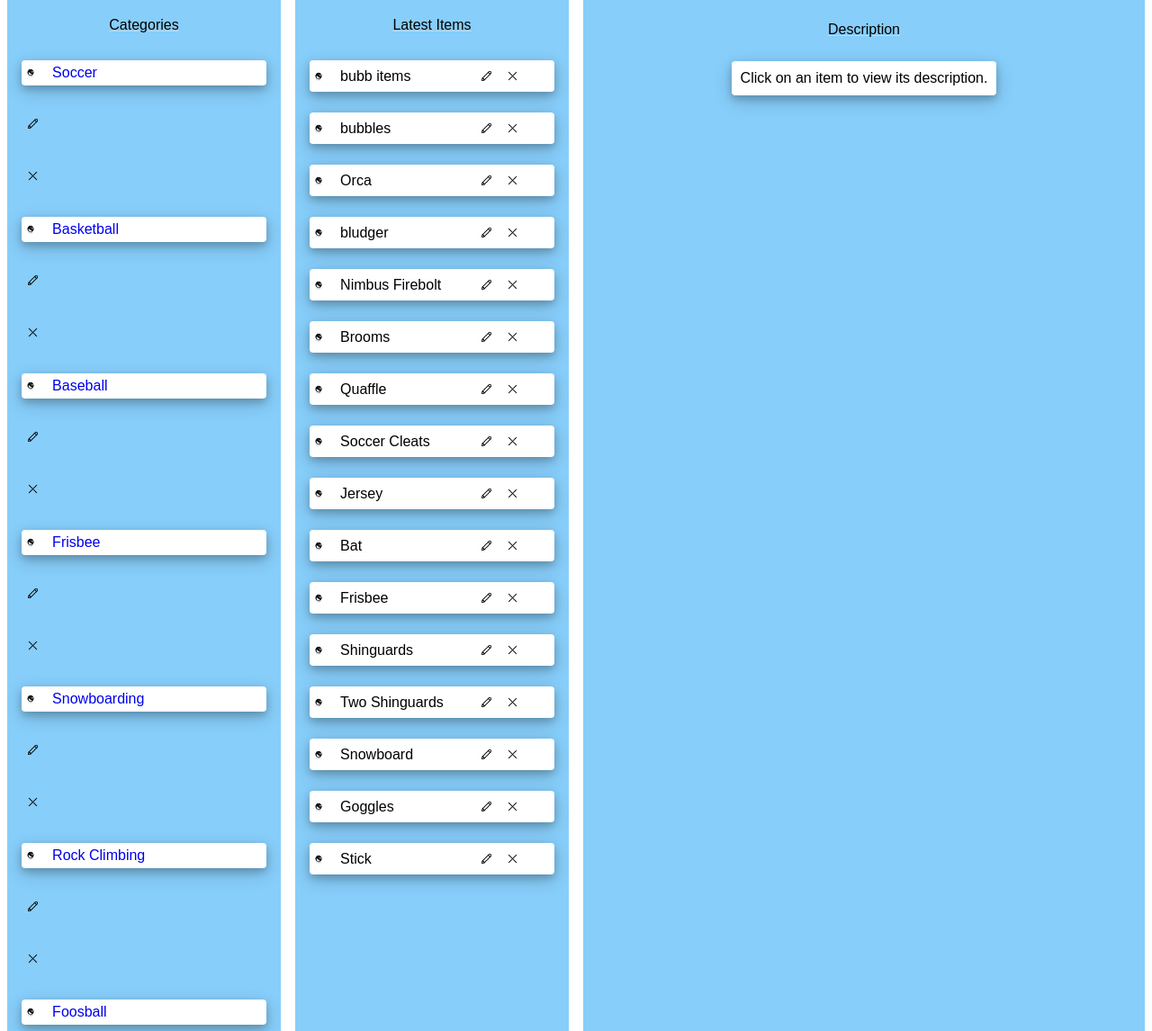
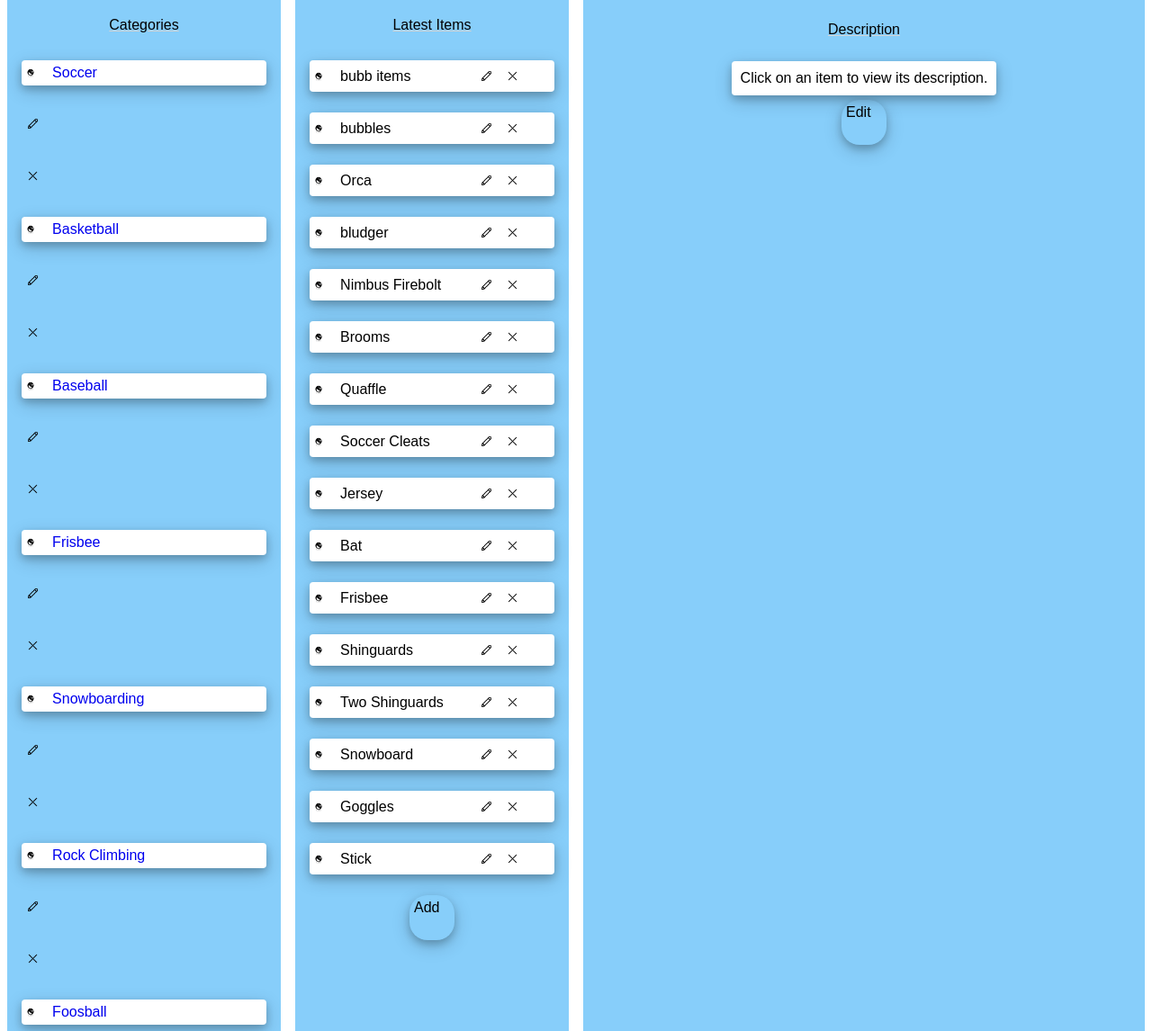
Before and after one commit to moe-elsadig/FSND-P2, a Flask app: page / in a window 1280 px wide. Shown: the part 199-1345 px from the top of the page at 90% size. Run offline with Flask 2, Linux system fonts and the light colour scheme; parts of the project's set-up code (start-up, migrations or seed data) failed here and were passed over.

Commit message:
added button placeholders for adding/editing a section

```diff
--- a/vagrant/templates/catalogue.html
+++ b/vagrant/templates/catalogue.html
@@ -44,6 +44,7 @@
             </a>
           </a>
         {% endfor %}
+        <div class="sec_btn">Add</div>
       </div>
       <div class="item_list_sec list">
         <div class="sec_title">Latest Items</div>
@@ -55,12 +56,14 @@
             <img src="/vagrant/images/icons8-delete-100.png" alt="delete" class="list_item_btn">
           </a>
         {% endfor %}
+        <div class="sec_btn">Add</div>
       </div>
       <div class="item_desc_sec">
         <div class="desc_box">
           <div class="sec_title">Description</div>
           <div class="desc_text">Click on an item to view its description.</div>
         </div>
+        <div class="sec_btn">Edit</div>
       </div>
     </div>
   </body>
--- a/vagrant/templates/item.html
+++ b/vagrant/templates/item.html
@@ -45,6 +45,7 @@
             </a>
           {% endif %}
         {% endfor %}
+        <div class="sec_btn">Add</div>
       </div>
       <div class="item_list_sec list">
         <div class="sec_title">Latest Items</div>
@@ -65,11 +66,13 @@
             {% endfor %}
           {% endif %}
         {% endfor %}
+        <div class="sec_btn">Add</div>
       </div>
       <div class="item_desc_sec">
         <div class="desc_box">
           <div class="sec_title">Description</div>
           <div class="desc_text">{{item.description}}</div>
+          <div class="sec_btn">Edit</div>
         </div>
       </div>
     </div>
--- a/vagrant/templates/items.html
+++ b/vagrant/templates/items.html
@@ -45,6 +45,7 @@
             </a>
           {% endif %}
         {% endfor %}
+        <div class="sec_btn">Add</div>
       </div>
       <div class="item_list_sec list">
         <div class="sec_title">Latest Items</div>
@@ -58,11 +59,13 @@
             {% endfor %}
           {% endif %}
         {% endfor %}
+        <div class="sec_btn">Add</div>
       </div>
       <div class="item_desc_sec">
         <div class="desc_box">
           <div class="sec_title">Description</div>
           <div class="desc_text">Click on an item to view its description.</div>
+          <div class="sec_btn">Edit</div>
         </div>
       </div>
     </div>
```
